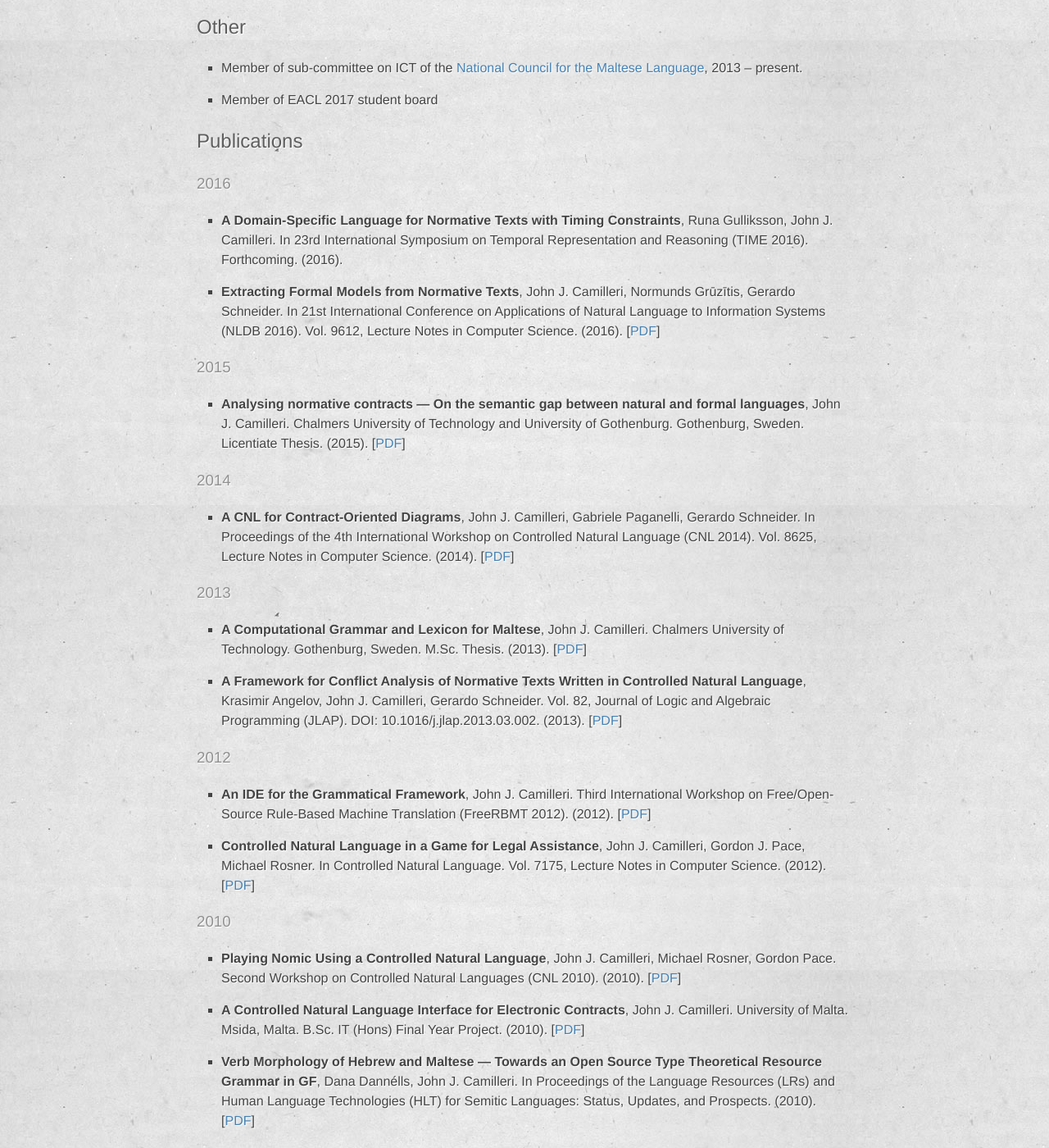
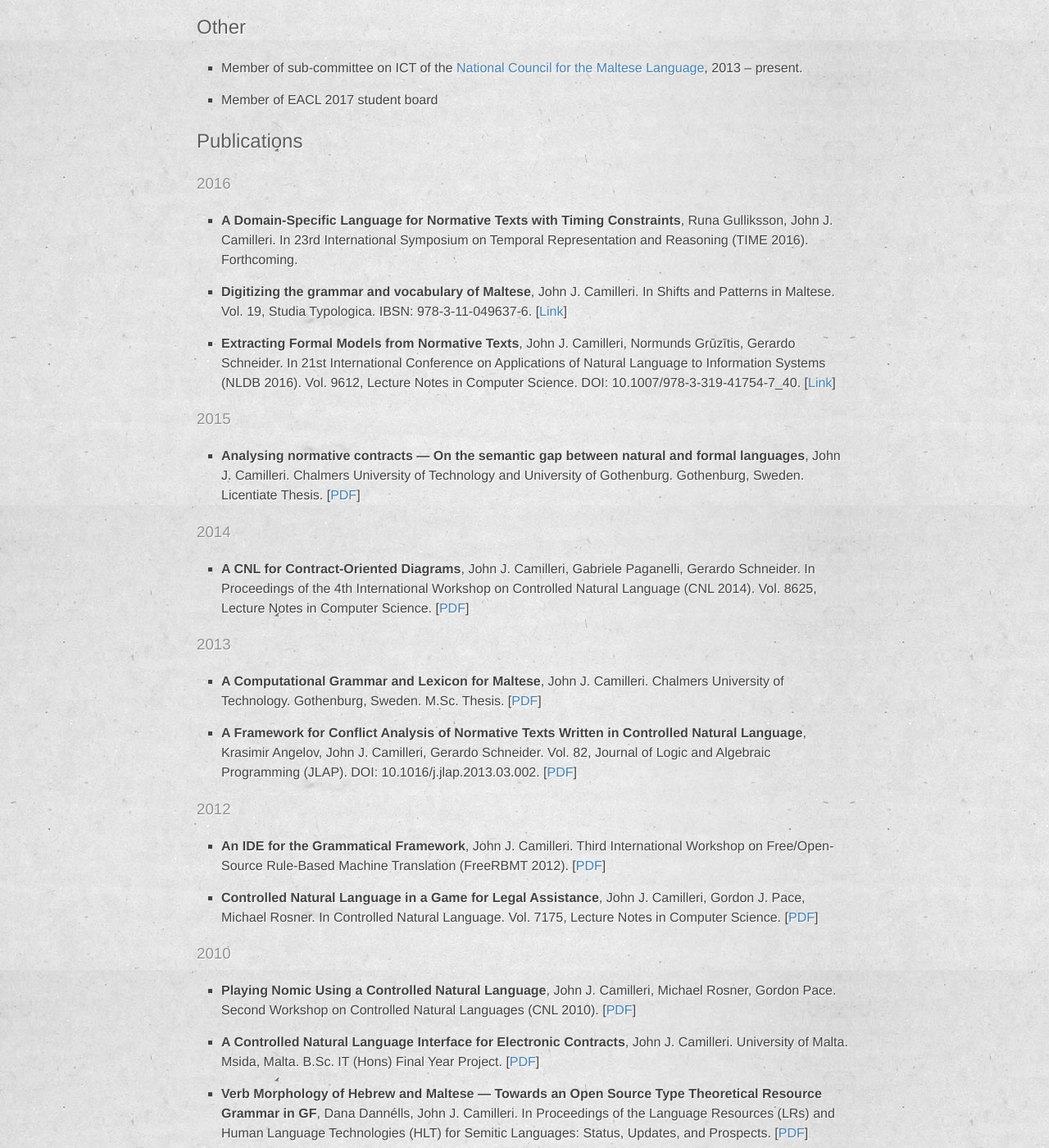
Before and after one commit to johnjcamilleri/johnjcamilleri.github.io, a Jekyll site: the page built from academic.md, in a window 1280 px wide and 1400 px high, scrolled down 1515 px. Shown: the whole window at 82% size. Built offline with Jekyll 4.4.1, drawn with Linux system fonts in a browser that asks for light colours.

Commit message:
Add Lingwistika2013 to publications

```diff
--- a/_data/publications.json
+++ b/_data/publications.json
@@ -153,9 +153,9 @@
     "publication": {
       "journal": "Journal of Logic and Algebraic Programming (JLAP)",
       "volume": 82,
-      "pages": "216-240"
+      "pages": "216-240",
+      "doi": "10.1016/j.jlap.2013.03.002",
     },
-    "note": "DOI: 10.1016/j.jlap.2013.03.002",
     "url" : "http://dx.doi.org/10.1016/j.jlap.2013.03.002"
   },
   {
@@ -232,7 +232,31 @@
       "publisher": "Springer",
       "address": "Berlin, Heidelberg"
     },
-    "url": "http://link.springer.com/chapter/10.1007%2F978-3-319-41754-7_40"
+    "url": "http://link.springer.com/chapter/10.1007%2F978-3-319-41754-7_40",
+    "url_label": "Link"
+  },
+  {
+    "type": "paper",
+    "bibtype": "article",
+    "title": "Digitizing the grammar and vocabulary of Maltese",
+    "authors": [
+      "John J. Camilleri"
+    ],
+    "year": 2016,
+    "month": 9,
+    "publication": {
+      "booktitle": "Shifts and Patterns in Maltese",
+      "series": "Studia Typologica",
+      "volume": "19",
+      "editors": [
+        "Gilbert Puech",
+        "Benjamin Saade"
+      ],
+      "isbn": "978-3-11-049637-6",
+      "publisher": "De Gruyter Mouton"
+    },
+    "url": "https://www.degruyter.com/view/product/476463",
+    "url_label": "Link"
   },
   {
     "type": "paper",
--- a/academic.md
+++ b/academic.md
@@ -99,13 +99,21 @@ which are related to my research.
     {{ item.address }}.
   {% endif %}
 
+  {% if item.publication.doi %}
+    DOI: {{ item.publication.doi }}.
+  {% endif %}
+
+  {% if item.publication.isbn %}
+    IBSN: {{ item.publication.isbn }}.
+  {% endif %}
+
   {% if item.note %}
     {{ item.note }}.
   {% endif %}
 
-  ({{ item.year }}).
+  <!-- ({{ item.year }}). -->
 
-  {% if item.url %}[<a href="{{ item.url }}">PDF</a>]
+  {% if item.url %}[<a href="{{ item.url }}">{% if item.url_label %}{{item.url_label}}{% else %}PDF{% endif %}</a>]
   {% elsif item.key %}[<a href="http://academic.johnjcamilleri.com/papers/{{ item.key }}.pdf">PDF</a>]
   {% endif %}
 
```
